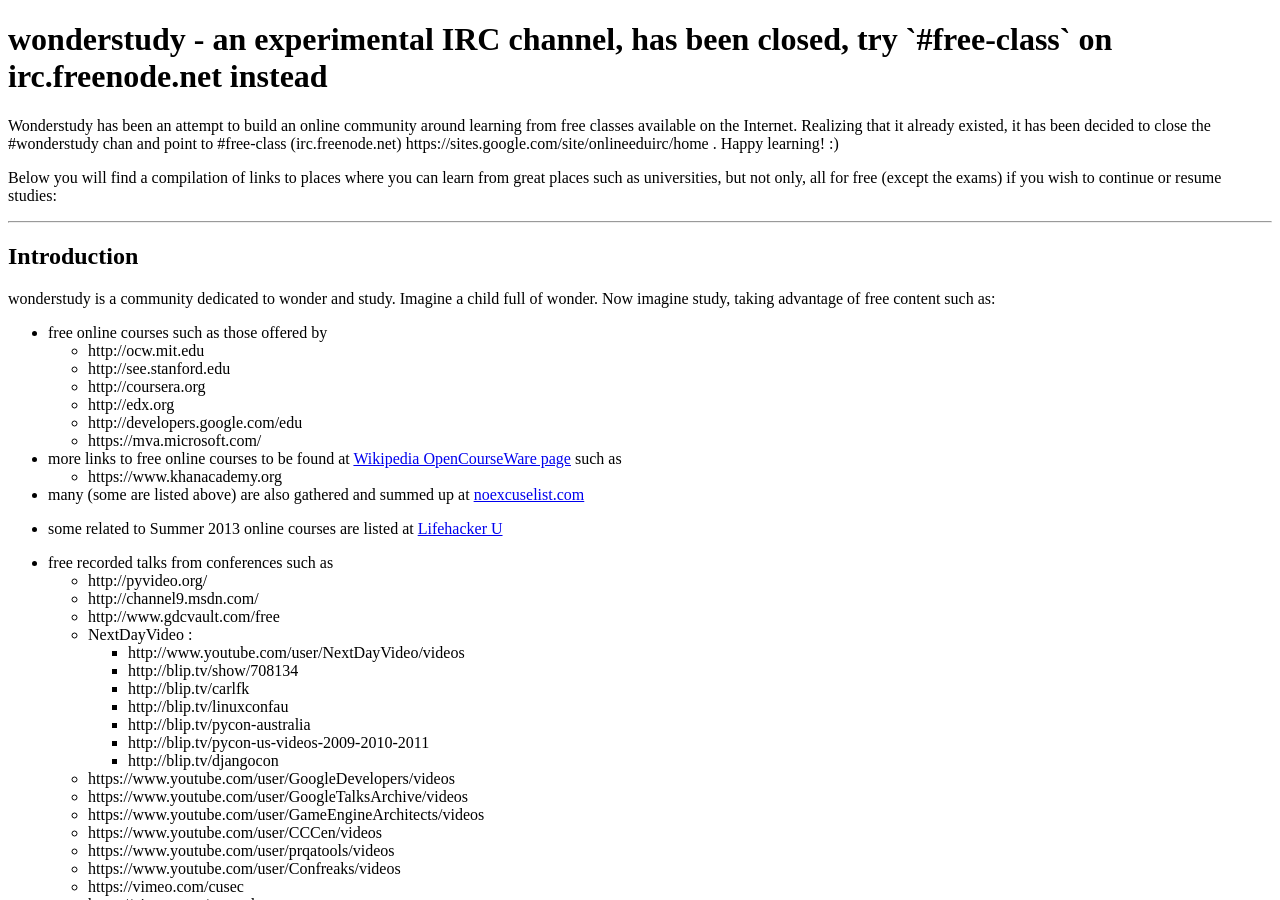
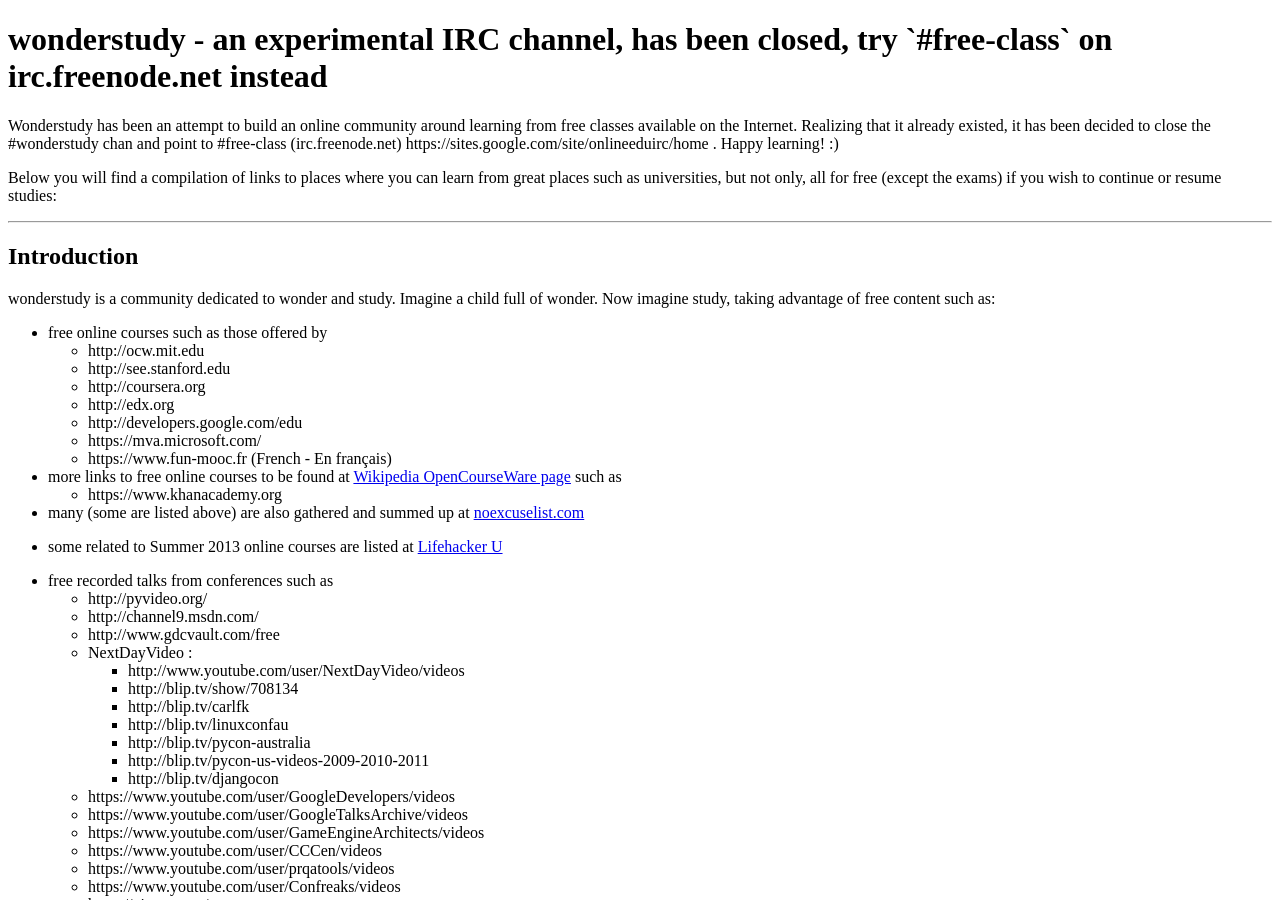
Before and after one commit to wonderstudy/wonderstudy.github.io, a Jekyll site: the page built from index.md, in a window 1280 px wide and 900 px high. Built offline with Jekyll 4.4.1, drawn with Linux system fonts in a browser that asks for light colours; Markdown is read by kramdown in place of the engine named in the settings.

Commit message:
Update index.md

```diff
--- a/index.md
+++ b/index.md
@@ -21,6 +21,7 @@ Now imagine study, taking advantage of free content such as:
     - http://edx.org
     - http://developers.google.com/edu
     - https://mva.microsoft.com/
+    - https://www.fun-mooc.fr (French - En français)
 - more links to free online courses to be found at [Wikipedia OpenCourseWare page](http://en.wikipedia.org/wiki/Opencourseware) such as
     - https://www.khanacademy.org
 
```
